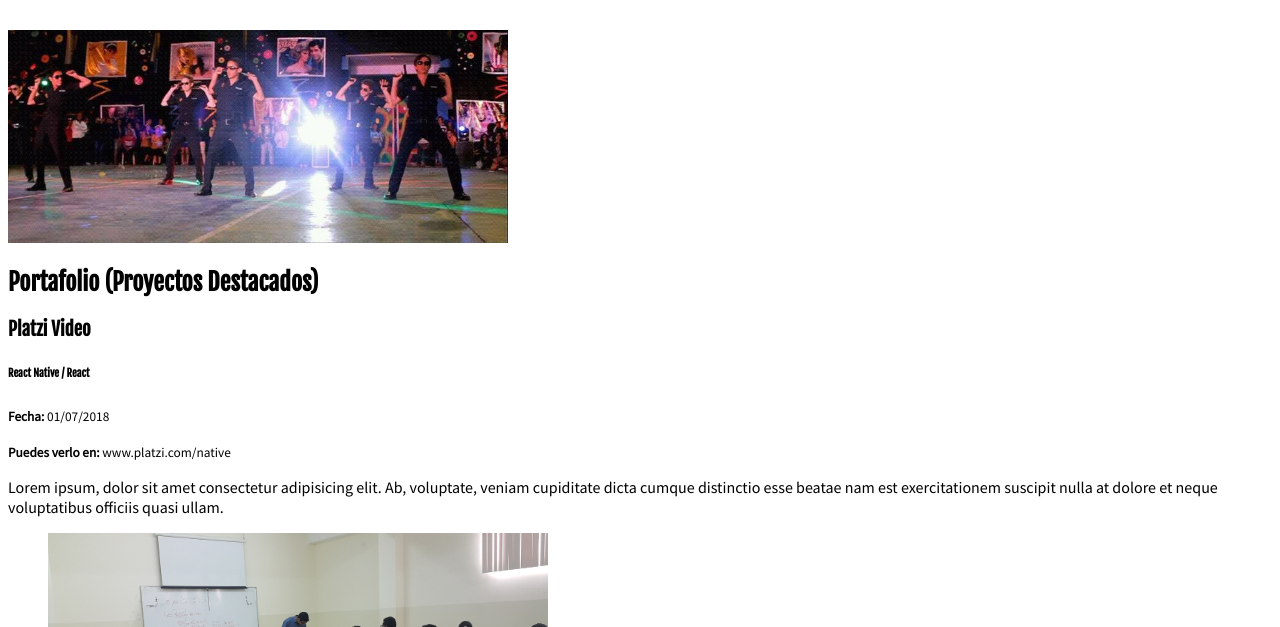
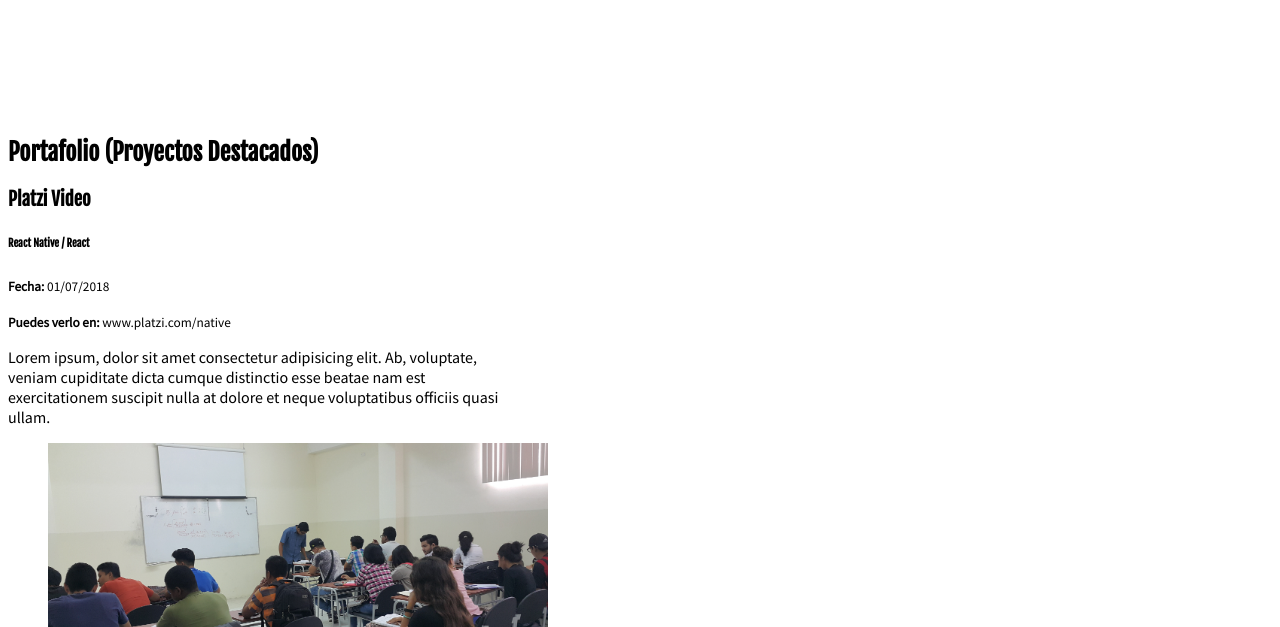
Before and after one commit to PaxAuz15/portfolio, a plain HTML site: page index.html in a window 1280 px wide. Shown: the part 612-1239 px from the top of the page. Drawn offline with Linux system fonts and the light colour scheme.

Commit message:
feat: div to section content on html to apply rules css & height/width to sections
Course: Desarrollo Web Online
Cap: 20

```diff
--- a/css/styles.css
+++ b/css/styles.css
@@ -33,3 +33,15 @@
 
     text-decoration: dashed; */
 }
+
+.project-details {
+    width: 500px;
+}
+
+.project-imageContainer {
+    width: 500px;
+}
+
+.hero {
+    height: 300px;
+}
--- a/index.html
+++ b/index.html
@@ -33,16 +33,18 @@
         </header>
         <section class="hero">
             <h1>Hola! Soy <strong>Luis Auz</strong><br> Desarrollador <strong>Python</strong> con <br> pasión por las <strong>matemáticas</strong></h1>
-            <img src="images/Baile3roBGU.jpg" alt="imagen de portada" width="500">
+            <!-- <img src="images/Baile3roBGU.jpg" alt="imagen de portada" width="500">  -->
         </section>
         <section id="portfolio" class="portfolio">
             <h2>Portafolio (Proyectos Destacados)</h2>
             <article class="project">
-                <h3 class="project-title">Platzi Video</h3>
-                <h6 class="project-course">React Native / React</h6>
-                <p class="project-date"><small><strong>Fecha:</strong> 01/07/2018</small></p>
-                <p class="projecct-url"><small><strong>Puedes verlo en:</strong> www.platzi.com/native</small></p>
-                <p class="project-description">Lorem ipsum, dolor sit amet consectetur adipisicing elit. Ab, voluptate, veniam cupiditate dicta cumque distinctio esse beatae nam est exercitationem suscipit nulla at dolore et neque voluptatibus officiis quasi ullam.</p>
+                <div class="project-details">
+                    <h3 class="project-title">Platzi Video</h3>
+                    <h6 class="project-course">React Native / React</h6>
+                    <p class="project-date"><small><strong>Fecha:</strong> 01/07/2018</small></p>
+                    <p class="projecct-url"><small><strong>Puedes verlo en:</strong> www.platzi.com/native</small></p>
+                    <p class="project-description">Lorem ipsum, dolor sit amet consectetur adipisicing elit. Ab, voluptate, veniam cupiditate dicta cumque distinctio esse beatae nam est exercitationem suscipit nulla at dolore et neque voluptatibus officiis quasi ullam.</p>
+                </div>
                 <figure class="project-imageContainer">
                     <img class="project-image" src="images/tutor-mate2.jpg" alt="Luis Auz impartiendo tutorías de matemáticas" width="500">
                 </figure>
```
